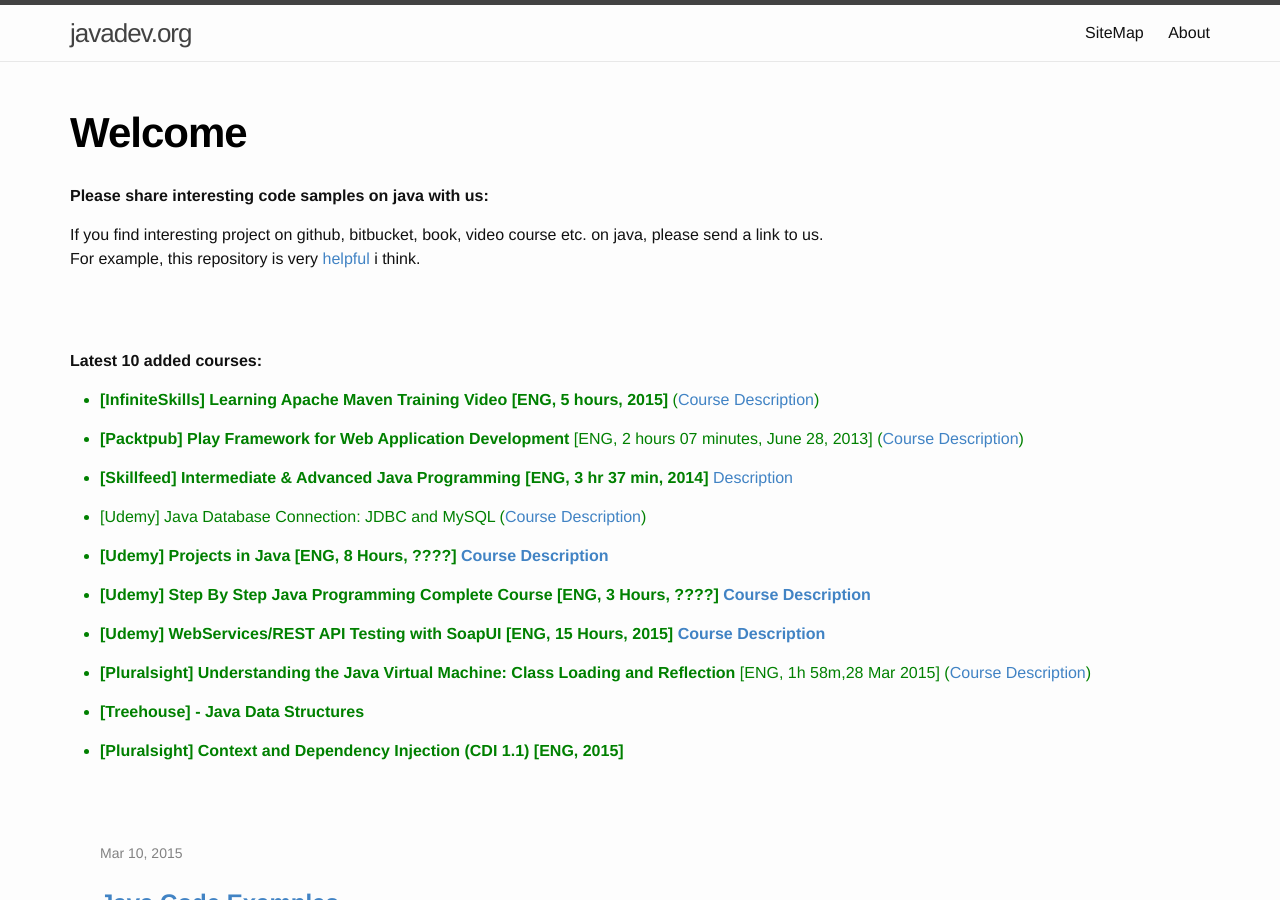
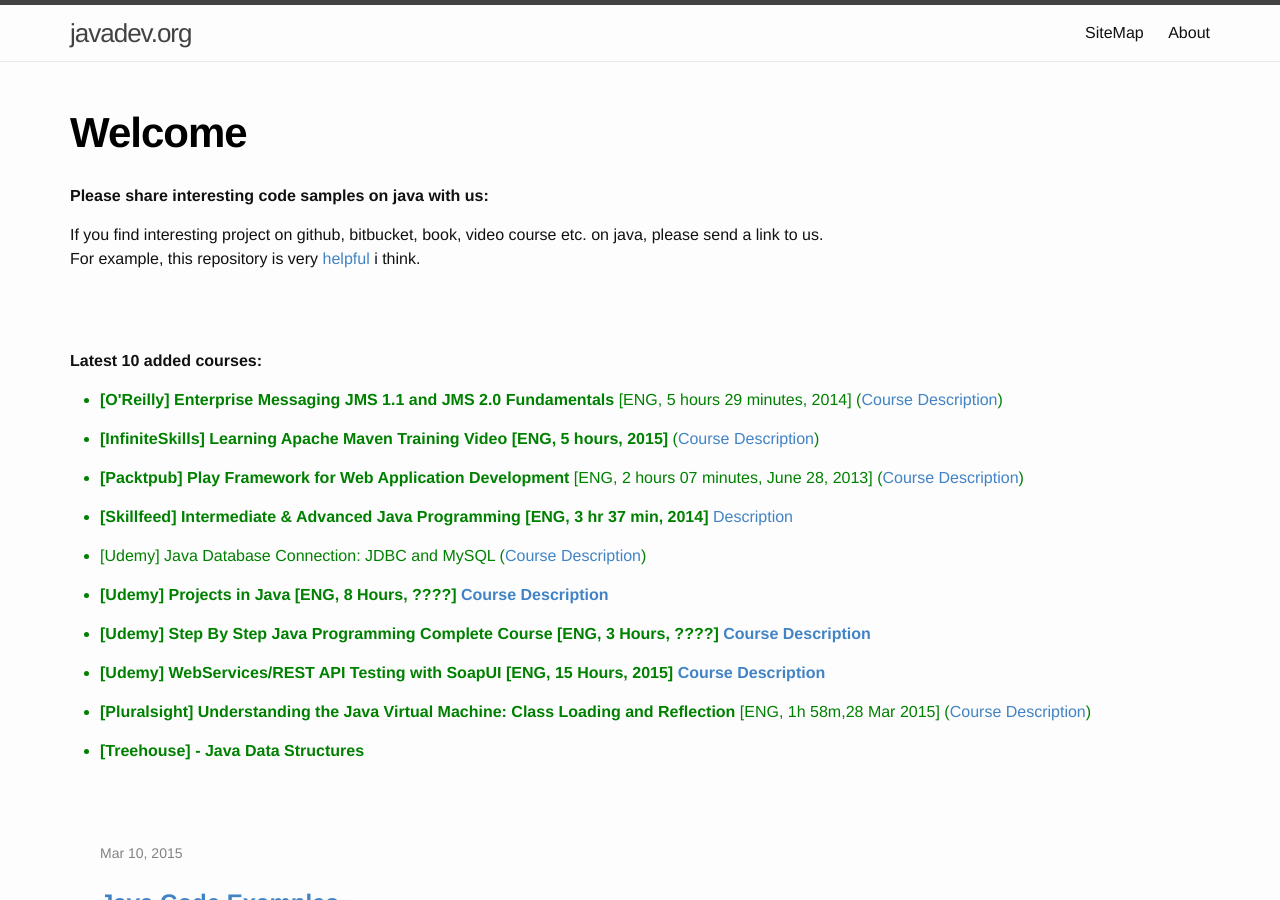
Before and after one commit to webmakaka/javadev.org, a Jekyll site: the page built from website/index.md, in a window 1280 px wide and 900 px high. Built offline with Jekyll 4.4.1, drawn with Linux system fonts in a browser that asks for light colours.

Commit message:
Update index.md

```diff
--- a/website/index.md
+++ b/website/index.md
@@ -15,6 +15,7 @@ For example, this repository is very <a href="https://github.com/iluwatar/java-d
 **Latest 10 added courses:**
 
 <ul>
+<li style="color:green"><strong>[O'Reilly]  Enterprise Messaging JMS 1.1 and JMS 2.0 Fundamentals </strong> [ENG, 5 hours 29 minutes, 2014] (<a href="http://shop.oreilly.com/product/0636920034698.do">Course Description</a>)</li>
 <li style="color:green"><strong>[InfiniteSkills] Learning Apache Maven Training Video [ENG, 5 hours, 2015]</strong> (<a href="http://www.infiniteskills.com/training/learning-apache-maven.html">Course Description</a>)</li>
 <li style="color:green"><strong>[Packtpub] Play Framework for Web Application Development</strong> [ENG, 2 hours 07 minutes, June 28, 2013] (<a href="https://www.packtpub.com/web-development/play-framework-web-application-development-video">Course Description</a>)</li>
 <li style="color:green"><strong>[Skillfeed] Intermediate & Advanced Java Programming [ENG, 3 hr 37 min, 2014]</strong> <a href="https://www.skillfeed.com/courses/2105-intermediate-advanced-java-programming">Description</a></li>
@@ -24,7 +25,6 @@ For example, this repository is very <a href="https://github.com/iluwatar/java-d
 <li style="color:green"><strong>[Udemy] WebServices/REST API Testing with SoapUI [ENG, 15 Hours, 2015] <a href="https://www.udemy.com/webservices-testing-with-soap-ui/">Course Description</a></strong></li>
 <li style="color:green"><strong>[Pluralsight] Understanding the Java Virtual Machine: Class Loading and Reflection</strong> [ENG, 1h 58m,28 Mar 2015] (<a href="http://www.pluralsight.com/courses/understanding-java-vm-class-loading-reflection">Course Description</a>)</li>
 <li style="color:green"><strong>[Treehouse] - Java Data Structures</strong></li>
-<li style="color:green"><strong>[Pluralsight] Context and Dependency Injection (CDI 1.1) [ENG, 2015]</strong></li>
 </ul>
 
 
```
